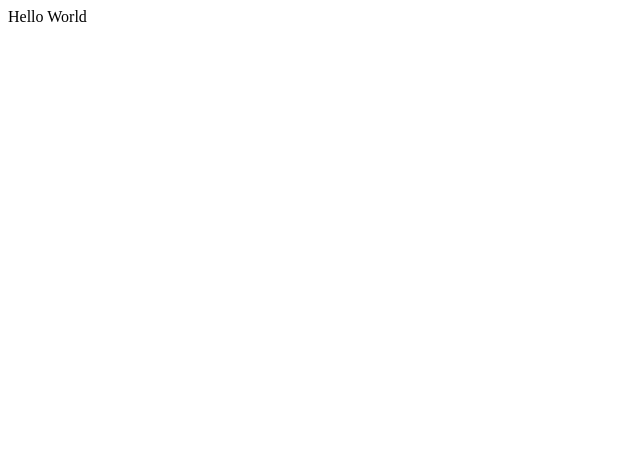
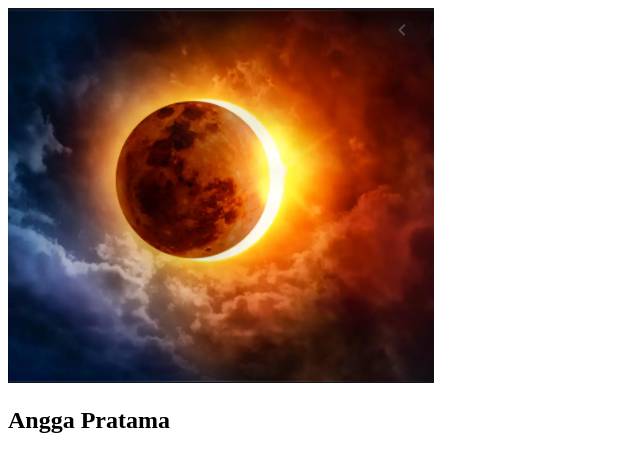
Before and after one commit to vrider46/my-repo-from-remote, a plain HTML site: page index.html in a window 1280 px wide. Shown: the whole page, without its empty margins (0-640 px from the left). Drawn offline with Linux system fonts and the light colour scheme.

Commit message:
Changed Hello world with img and h2 to display simple profile data. Image file added in the folder images and used as resource in the img element in index.html file

```diff
--- a/index.html
+++ b/index.html
@@ -4,7 +4,10 @@
   </head>
 
   <body>
-    Hello World
+    <div>
+        <img src="images/Capture.PNG" alt="profile image" />
+        <h2>Angga Pratama</h2>
+     </div>
   </body>
 
 </html>
```
Also changed, not shown: images/Capture.PNG (added).
